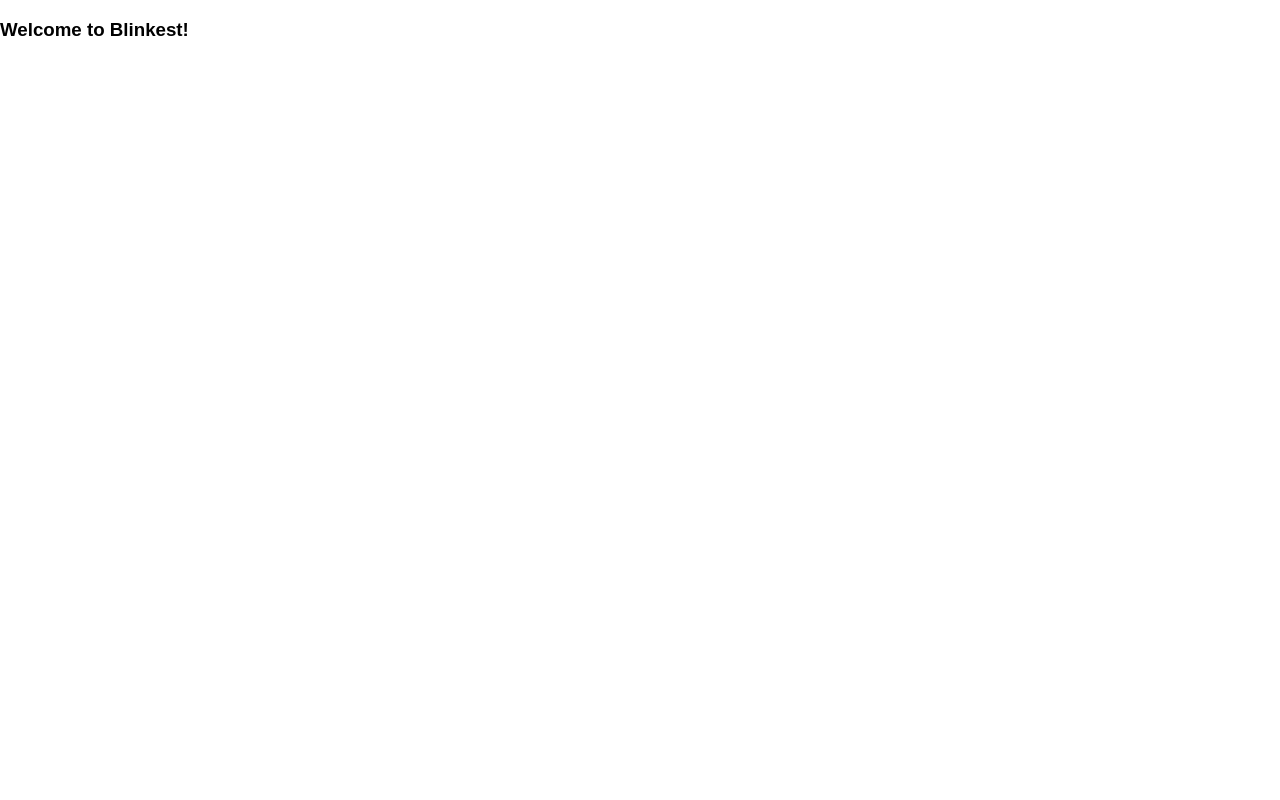
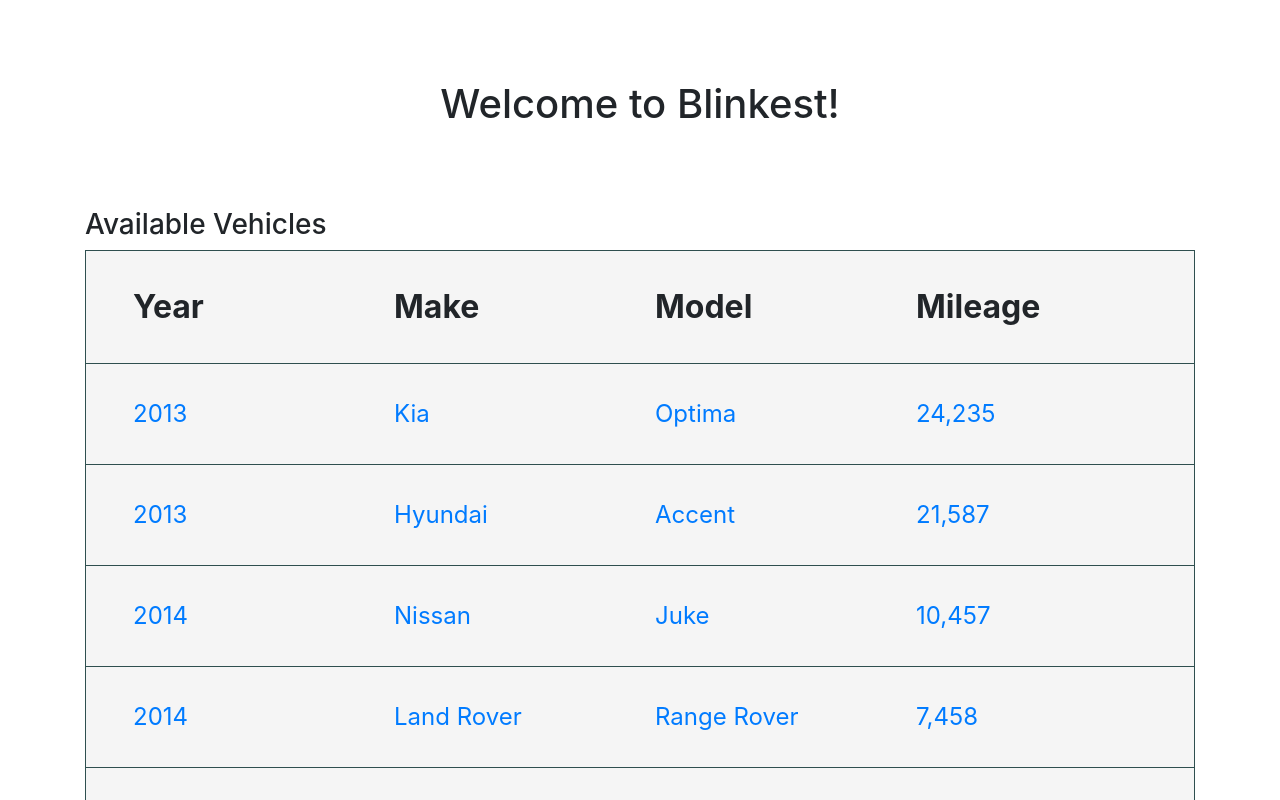
Before and after one commit to gmoratorio/blinkest, a React (Create React App) app: page / in a window 1280 px wide. Shown: the top 800 px of the page. Built offline with nearby package versions, Linux system fonts and the light colour scheme.

Commit message:
GH-1 -- added basic list with styling and sample data

```diff
--- a/package.json
+++ b/package.json
@@ -3,8 +3,10 @@
   "version": "0.1.0",
   "private": true,
   "dependencies": {
+    "bootstrap": "^4.0.0",
     "lodash": "^4.17.5",
     "react": "^16.2.0",
+    "react-bootstrap": "^0.32.1",
     "react-dom": "^16.2.0",
     "react-redux": "^5.0.7",
     "react-router-dom": "^4.2.2",
--- a/src/App.js
+++ b/src/App.js
@@ -7,6 +7,7 @@
 
 import logo from './logo.svg';
 import './App.css';
+import 'bootstrap/dist/css/bootstrap.css';
 
 class App extends Component {
   render() {
--- a/src/components/BlinkestIndex.js
+++ b/src/components/BlinkestIndex.js
@@ -1,14 +1,136 @@
 import React, {Component} from 'react';
 import {connect} from 'react-redux';
 import {Link} from 'react-router-dom';
+import {Grid, Row, Col} from 'react-bootstrap';
 
-class BlinkestIndex extends Component{
+import _ from 'lodash';
 
-    render(){
-        return(
-          <div>
-              <h3>Welcome to Blinkest!</h3>
-          </div>
+import './components.css';
+
+const sampleData = [
+    {
+        "year": 2013,
+        "make": "Kia",
+        "model": "Optima",
+        "mileage": 24235,
+        "drivetrain": "FWD",
+        "bodytype": "sedan",
+        "image_url": "http://www.optimaforums.com/forum/attachments/new-member-introductions/11137d1347548855-new-2013-kia-optima-sx-l-titanium-photo.jpg",
+        "created_at": "2016-10-14T20:13:22.586Z"
+    },
+    {
+        "year": 2013,
+        "make": "Hyundai",
+        "model": "Accent",
+        "mileage": 21587,
+        "drivetrain": "FWD",
+        "bodytype": "sedan",
+        "image_url": "http://www.conceptcarz.com/images/Hyundai/2013-Hyundai-Accent-Sedan-Image-01.jpg",
+        "created_at": "2016-10-14T20:13:22.586Z"
+    },
+    {
+        "year": 2014,
+        "make": "Nissan",
+        "model": "Juke",
+        "mileage": 10457,
+        "drivetrain": "FWD",
+        "bodytype": "CUV",
+        "image_url": "http://www.automobilesreview.com/gallery/2014-nissan-juke-nismo-rs/2014-nissan-juke-nismo-rs-08.jpg",
+        "created_at": "2016-10-14T20:13:22.586Z"
+    },
+    {
+        "year": 2014,
+        "make": "Land Rover",
+        "model": "Range Rover",
+        "mileage": 7458,
+        "drivetrain": "4x4",
+        "bodytype": "SUV",
+        "image_url": "http://st.motortrend.com/uploads/sites/10/2015/09/2014-Range-Rover-Autobiography-Black-Edition-front-three-quarters.jpg",
+        "created_at": "2016-10-14T20:13:22.586Z"
+    },
+    {
+        "year": 2014,
+        "make": "Jaguar",
+        "model": "XK",
+        "mileage": 9852,
+        "drivetrain": "RWD",
+        "bodytype": "convertible",
+        "image_url": "http://st.motortrend.com/uploads/sites/10/2015/09/2014-Jaguar-XKR-S-GT-front-three-quarter-in-motion-02.jpg",
+        "created_at": "2016-10-14T20:13:22.586Z"
+    },
+    {
+        "year": 2013,
+        "make": "Audi",
+        "model": "A5",
+        "mileage": 17216,
+        "image_url": "http://st.motortrend.com/uploads/sites/5/2012/07/2013-Audi-A5-front-three-quarter-in-motion.jpg",
+        "created_at": "2016-10-14T20:13:22.586Z"
+    },
+    {
+        "year": 2013,
+        "make": "Jeep",
+        "model": "Wrangler Unlimited",
+        "mileage": 19000,
+        "image_url": "http://blog.caranddriver.com/wp-content/uploads/2014/07/2013-Jeep-Wrangler-Unlimited-Rubicon-10th-Anniversary-Edition-PLACEMENT.jpg",
+        "created_at": "2016-10-14T20:13:22.586Z"
+    },
+    {
+        "year": 1999,
+        "make": "BMW",
+        "model": "528i",
+        "mileage": 160254,
+        "image_url": "http://intorg.netfirms.com/Cars8/1999_BMW_528/DrQuarter2.jpg",
+        "created_at": "2016-10-14T20:13:22.586Z"
+    },
+    {
+        "year": 2016,
+        "make": "Lincoln",
+        "model": "MKX",
+        "mileage": 1545,
+        "image_url": "http://st.motortrend.com/uploads/sites/10/2015/09/2016-Lincoln-MKX-front-three-quarter.jpg",
+        "created_at": "2016-10-14T20:13:22.586Z"
+    }
+];
+
+class BlinkestIndex extends Component {
+
+    renderCars = () => {
+        return _.map(sampleData, (car, index) => {
+            const {year, make, model, mileage} = car;
+            const formattedMiles = Number(mileage).toLocaleString();
+
+            return (
+                <Link to="/">
+                    <Row key={index} className="vehicle-row">
+                        <Col md={3}><span class="table-text">{year}</span></Col>
+                        <Col md={3}><span class="table-text">{make}</span></Col>
+                        <Col md={3}><span class="table-text">{model}</span></Col>
+                        <Col md={3}><span class="table-text">{formattedMiles}</span></Col>
+                    </Row>
+                </Link>
+            );
+        })
+    };
+
+    render() {
+        return (
+            <div className="container main-container">
+                <h1 class="text-center main-heading">Welcome to Blinkest!</h1>
+
+                <h3 class="table-heading">Available Vehicles</h3>
+
+                <div class="table-container">
+                    <Grid >
+                        <Row className="vehicle-row header-row">
+                            <Col md={3}><span class="table-header-title">Year</span></Col>
+                            <Col md={3}><span class="table-header-title">Make</span></Col>
+                            <Col md={3}><span class="table-header-title">Model</span></Col>
+                            <Col md={3}><span class="table-header-title">Mileage</span></Col>
+                        </Row>
+                        {this.renderCars()}
+                    </Grid>
+                </div>
+            </div>
         );
     }
 
--- /dev/null
+++ b/src/components/components.css
@@ -0,0 +1,41 @@
+.main-container {
+    margin-bottom: 4em;
+}
+
+.main-heading {
+    margin-top: 2em;
+    margin-bottom: 2em;
+}
+
+.table-heading {
+
+}
+
+.table-container {
+    border-top: 1px solid darkslategrey;
+    border-left: 1px solid darkslategrey;
+    border-right: 1px solid darkslategrey;
+}
+
+.vehicle-row {
+    background-color: whitesmoke;
+    padding: 2em;
+    border-bottom: 1px solid darkslategrey;
+}
+
+.vehicle-row:hover {
+    background-color: lightgrey;
+}
+
+.header-row {
+    border-bottom: 1px solid darkslategrey;
+}
+
+.table-header-title {
+    font-weight: bold;
+    font-size: 2em;
+}
+
+.table-text {
+    font-size: 1.5em;
+}
```
Also changed, not shown: 1 other file (tests, documents, lock files or other folders).
